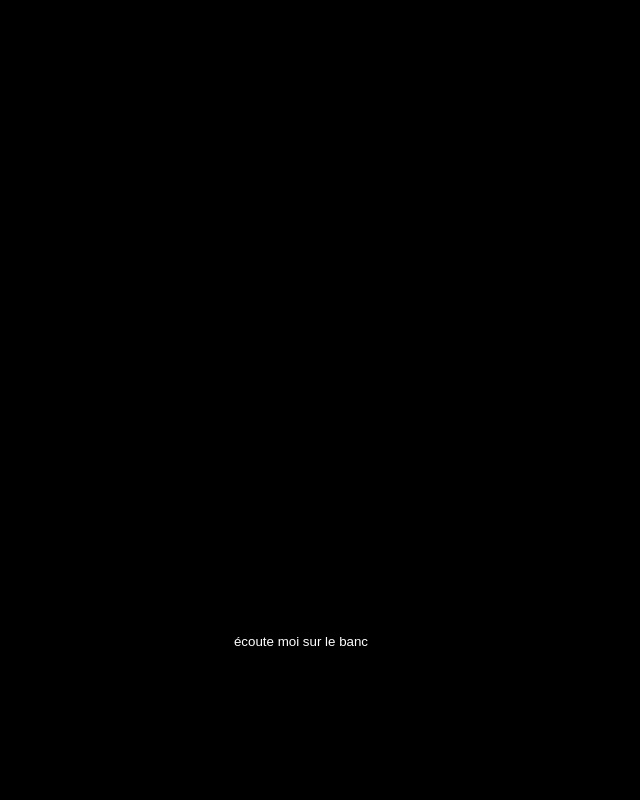
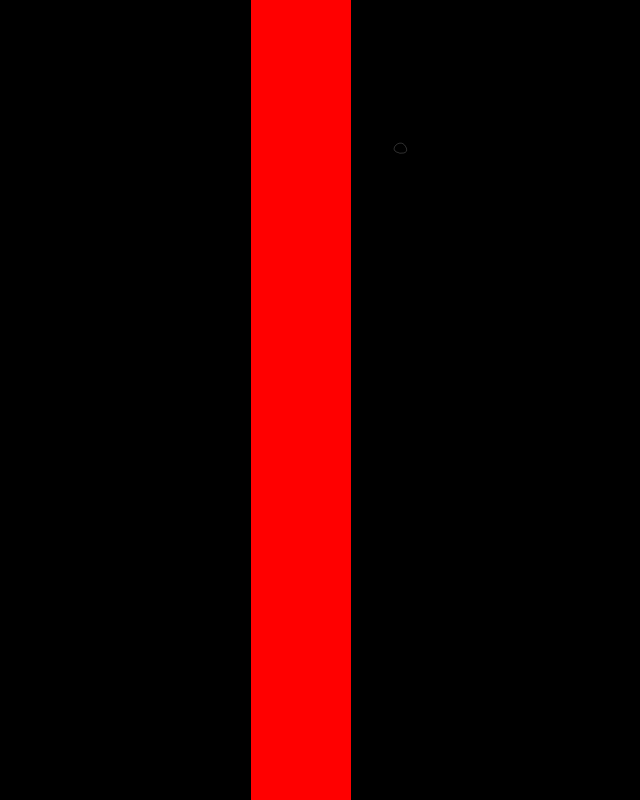
Before and after one commit to roman7501/esquif0.5, a React (Create React App) app: page /ecoute in a window 1280 px wide. Shown: the whole page, without its empty margins (339-979 px from the left). Built offline with nearby package versions, Linux system fonts and the light colour scheme; a web font is replaced by a local one.

Commit message:
test size caillou

```diff
--- a/src/Components/Cailloux.js
+++ b/src/Components/Cailloux.js
@@ -22,14 +22,22 @@ const Cailloux = ({
   caillou,
 }) => {
   // Effets motions
-  const svgVariants = {};
+  const svgVariants = {
+    hidden: { opacity: 0.7, pathLength: 0 },
+    visible: {
+      opacity: 0.7,
+      pathLength: 1,
+      transition: { duration: 1, ease: "easeInOut" },
+    },
+    exit: { opacity: 0, transition: { duration: 10 } },
+  };
 
   const pathVariants = {
     hidden: { opacity: 0.7, pathLength: 0 },
     visible: {
       opacity: 0.7,
       pathLength: 1,
-      transition: { duration: time, ease: "easeInOut" },
+      transition: { duration: 1, ease: "easeInOut" },
     },
     exit: { opacity: 0, transition: { duration: 10 } },
   };
@@ -38,7 +46,7 @@ const Cailloux = ({
     hidden: { opacity: 0 },
     visible: {
       opacity: 0.7,
-      transition: { delay: 25, duration: 10, ease: "easeInOut" },
+      transition: { delay: 0, duration: 1, ease: "easeInOut" },
     },
   };
 
@@ -46,25 +54,23 @@ const Cailloux = ({
     <div className={className}>
       {index >= caillou && (
         <div>
-          <div
-            onClick={() => agrandirChemin()}
-            style={{
-              position: "fixed",
-              top: `${pY}px`,
-              right: `${pX}px`,
-              display: isClicked && "none",
-            }}
-          >
+          {!isClicked && (
             <AnimatePresence>
               <motion.svg
+                onClick={() => agrandirChemin()}
                 style={{
                   fill: "none",
+                  transform: "scale(0.2)",
+                  position: "relative",
+                  top: `${pY}px`,
+                  right: `${pX}px`,
                 }}
                 variants={svgVariants}
                 initial="hidden"
                 animate="visible"
                 exit="exit"
                 className="caillou"
+                viewBox="-15 -15 100 100"
                 xmlns="http://www.w3.org/2000/svg"
               >
                 <g id="Layer_2" data-name="Layer 2">
@@ -74,34 +80,30 @@ const Cailloux = ({
                 </g>
               </motion.svg>
             </AnimatePresence>
-          </div>
+          )}
+
           {isClicked && (
-            <div
-              style={{
-                position: "fixed",
-                top: `${pY}px`,
-                right: `${pX}px`,
-              }}
-              onClick={assombrirChemin}
-            >
+            <>
               <AnimatePresence>
                 <motion.svg
+                  onClick={assombrirChemin}
                   variants={svgVariants}
                   initial="hidden"
                   animate="visible"
                   style={{
                     fill: "white",
+                    position: "relative",
+                    transform: "scale(0.2)",
+                    top: `${pY}px`,
+                    right: `${pX}px`,
                   }}
                   className="caillou"
+                  viewBox="-15 -15 100 100"
                   xmlns="http://www.w3.org/2000/svg"
                 >
                   <g id="Layer_2" data-name="Layer 2">
                     <g id="Layer_1-2" data-name="Layer 1-2">
-                      <motion.path
-                        variants={pathVariants2}
-                        d={pathSvg}
-                        transform="translate(0 0)"
-                      />
+                      <motion.path variants={pathVariants2} d={pathSvg} />
                     </g>
                   </g>
                 </motion.svg>
@@ -116,7 +118,7 @@ const Cailloux = ({
                   {titre}
                 </motion.p>
               </AnimatePresence>
-            </div>
+            </>
           )}
         </div>
       )}
@@ -137,9 +139,9 @@ export default styled(Cailloux)`
   }
   .caillou {
     stroke: #f6f6f6;
+    stroke-width: 2;
     stroke-miterlimit: 10;
   }
-
   .titre {
     margin-top: -90px;
     font-family: "Helvetica", "Arial", sans-serif;
@@ -147,11 +149,4 @@ export default styled(Cailloux)`
     font-style: normal;
     font-size: 14px;
   }
-  .distance {
-    margin-top: -90px;
-    font-family: "Helvetica", "Arial", sans-serif;
-    font-weight: 400;
-    font-style: normal;
-    font-size: 14px;
-  }
 `;
--- a/src/Components/Chemin.js
+++ b/src/Components/Chemin.js
@@ -20,7 +20,7 @@ const Chemin = ({
     visible: {
       opacity: 0.7,
       pathLength: nextStep,
-      transition: { duration: 30, ease: "easeInOut" },
+      transition: { duration: 1, ease: "easeInOut" },
     },
   };
 
--- a/src/Components/Listen.js
+++ b/src/Components/Listen.js
@@ -1,10 +1,11 @@
-import React, { useState } from "react";
+import React from "react";
 import { Link } from "react-router-dom";
 import styled from "styled-components";
 import { motion, AnimatePresence } from "framer-motion";
+import Walk from "./Walk";
 
 const Listen = ({ className }) => {
-  const [isPlay, setIsPlay] = useState(false);
+  // const [isPlay, setIsPlay] = useState(false);
 
   const fadeVariants = {
     hidden: {
@@ -24,32 +25,26 @@ const Listen = ({ className }) => {
   };
 
   return (
-    <div className={className}>
-      <button className="ecoute" onClick={() => setIsPlay(true)}>
+    <motion.div className={className} variants={fadeVariants}>
+      {/* <button className="ecoute" onClick={() => setIsPlay(true)}>
         écoute moi sur le banc
-      </button>
-      {isPlay && (
+      </button> */}
+      {/* {isPlay && ( */}
       <div>
-          <audio
+        {/* <audio
             autoPlay={true}
             src="https://firebasestorage.googleapis.com/v0/b/esquif-f53eb.appspot.com/o/debut2.mp3?alt=media&token=1f523b5b-b4fa-43c2-afd5-84a79abbb5ad"
-          ></audio>
+          ></audio> */}
         <Link to="/cailloux">
           <AnimatePresence>
-              <motion.button
-                className="caillou"
-                variants={fadeVariants}
-                initial="hidden"
-                animate="visible"
-                exit="exit"
-              >
-                cailloux (appuie dessus)
-              </motion.button>
+            <div className="walk">
+              <Walk />
+            </div>
           </AnimatePresence>
         </Link>
       </div>
-      )}
-    </div>
+      {/* )} */}
+    </motion.div>
   );
 };
 
@@ -72,4 +67,9 @@ export default styled(Listen)`
     border: none;
     color: white;
   }
+  .walk {
+    background: red;
+    min-height: 100vh;
+    width: 100px;
+  }
 `;
--- a/src/Components/Walk.js
+++ b/src/Components/Walk.js
@@ -39,22 +39,6 @@ const Walk = ({ className }) => {
     },
   };
 
-  const penseesVariants = {
-    hidden: {
-      opacity: 0,
-    },
-    visible: {
-      opacity: 1,
-      transition: {
-        delay: 60,
-        duration: 2,
-      },
-    },
-    exit: {
-      opacity: 0,
-      transition: { duration: 2 },
-    },
-  };
   return (
     <div className={className}>
       <Chemin
@@ -73,8 +57,8 @@ const Walk = ({ className }) => {
             titre="le foyer"
             text=" "
             pathSvg="M3.3913,18.49C.8833,23.2136-.4716,28.8946,1.3161,33.9354c1.6568,4.6719,5.7292,8.0728,10,10.59A50.6126,50.6126,0,0,0,48.7285,49.99c4.9021-1.2126,9.9256-3.423,12.5972-7.7083,3.1483-5.05,2.2177-11.6489.1261-17.22C57.2864,13.9664,48.2237,1.6734,35.9818.6106,23.0132-.5152,9.4612,7.0569,3.3913,18.49Z"
-            pY={380}
-            pX={-180}
+            pY={100}
+            pX={-100}
             displayText={displayText}
             agrandirChemin={agrandirChemin}
             assombrirChemin={assombrirChemin}
@@ -99,20 +83,7 @@ const Walk = ({ className }) => {
             </motion.p>
           </AnimatePresence>
         )}
-        {caillou === 1 && displayText === false && (
-          <AnimatePresence>
-            <motion.p
-              variants={penseesVariants}
-              initial="hidden"
-              animate="visible"
-              exit="exit"
-              className="pensee"
-            >
-              et là j’ai pris à gauche Oui c’est ça
-            </motion.p>
-          </AnimatePresence>
-        )}
-        {caillou >= 1 && (
+        {/* {caillou >= 0 && (
           <Cailloux
             index={1}
             pathSvg="M11.7159,2.3662C6.7394,3.8382,2.0612,7.3843.6811,12.3871c-1.9924,7.2223,3.2644,14.3534,8.7374,19.47A100.3741,100.3741,0,0,0,43.4328,52.7516c10.9112,3.983,24.3918,5.58,33.069-2.1418,7.63-6.79,8.5837-19.1239,3.8683-28.1841S66.3717,7.3732,56.6045,4.3857C43.7211.445,24.9158-1.5383,11.7159,2.3662Z"
@@ -142,20 +113,7 @@ const Walk = ({ className }) => {
             </motion.p>
           </AnimatePresence>
         )}
-        {caillou === 2 && displayText === false && (
-          <AnimatePresence>
-            <motion.p
-              variants={penseesVariants}
-              initial="hidden"
-              animate="visible"
-              exit="exit"
-              className="pensee"
-            >
-              je suis passée sous le toit de feuilles comme un tunnel
-            </motion.p>
-          </AnimatePresence>
-        )}
-        {caillou >= 2 && (
+        {caillou >= 0 && (
           <Cailloux
             index={2}
             pathSvg="M14.6146,1.659c-4.7437-.407-10.241.3256-12.9224,4.26-3.4141,5.009-.206,11.8678,3.7978,16.4193a51.5261,51.5261,0,0,0,22.95,14.986c6.0071,1.9084,13.667,2.2038,17.4831-2.8126,2.5073-3.2958,2.4717-7.8028,2.3258-11.9414l-.3009-8.5315c-.1219-3.4572-.3333-7.1712-2.47-9.8939C39.6243-3.3115,22.7945,2.3606,14.6146,1.659Z"
@@ -186,7 +144,7 @@ const Walk = ({ className }) => {
             </motion.p>
           </AnimatePresence>
         )}
-        {caillou >= 3 && (
+        {caillou >= 0 && (
           <Cailloux
             index={3}
             pathSvg="M29.4166,2.4365C17.1779,8.2011,6.7665,18.3654,2.111,31.0674-.2695,37.5625-.8987,45.4705,3.45,50.85c4.07,5.0344,11.1073,6.2925,17.5159,7.2083,14.3875,2.0558,30.5767,3.6676,42.0249-5.2859,8.1805-6.3979,12.1938-19.2,12.6457-29.5756.3993-9.1655-2.88-14.9326-12.5314-18.5683C53.0776.8514,38.508-1.8457,29.4166,2.4365Z"
@@ -215,7 +173,7 @@ const Walk = ({ className }) => {
             </motion.p>
           </AnimatePresence>
         )}
-        {caillou >= 4 && (
+        {caillou >= 0 && (
           <Cailloux
             index={4}
             pathSvg="M15.929,1.0781C10.14,2.1694,4.4406,5.3547,1.7884,10.6153c-3.9076,7.751.09,17.61,6.8071,23.1082S24.07,41.3972,32.511,43.4207c4.329,1.0377,8.7457,2.0829,13.1834,1.73s8.9812-2.3436,11.2985-6.1446c2.4224-3.9732,1.9575-9.1851-.0212-13.3969s-5.27-7.6408-8.5026-10.9876C37.8,3.5766,32.1-1.9678,15.929,1.0781Z"
@@ -245,7 +203,7 @@ const Walk = ({ className }) => {
             </motion.p>
           </AnimatePresence>
         )}
-        {caillou >= 5 && (
+        {caillou >= 0 && (
           <Cailloux
             index={5}
             pathSvg="M2.7232,33.6388C6.4711,40.7925,13.5354,45.89,21.2638,48.2335c9.3264,2.8287,20.8745,1.1791,26.5046-6.776C57.8211,27.2534,43.0053,4.5632,27.8778.8769,9.3346-3.6417-5.8933,17.1922,2.7232,33.6388Z"
@@ -274,20 +232,7 @@ const Walk = ({ className }) => {
             </motion.p>
           </AnimatePresence>
         )}
-        {caillou === 6 && displayText === false && (
-          <AnimatePresence>
-            <motion.p
-              variants={penseesVariants}
-              initial="hidden"
-              animate="visible"
-              exit="exit"
-              className="pensee"
-            >
-              à ce moment j’ai traversé je suis sortie du chemin
-            </motion.p>
-          </AnimatePresence>
-        )}
-        {caillou >= 6 && (
+        {caillou >= 0 && (
           <Cailloux
             index={6}
             pathSvg="M19.9269,1.38C11.0647,3.3887,2.9247,9.9713.8024,18.807-1.646,29.0009,4.3455,39.75,12.8281,45.9107s19.0167,8.6586,29.2886,10.7557c5.7622,1.1765,12.3531,2.0951,17.0077-1.5,5.8023-4.4811,5.3344-13.3315,3.4489-20.4161C56.7159,12.743,45.3864-4.3918,19.9269,1.38Z"
@@ -318,7 +263,7 @@ const Walk = ({ className }) => {
             </motion.p>
           </AnimatePresence>
         )}
-        {caillou >= 7 && (
+        {caillou >= 0 && (
           <Cailloux
             index={7}
             pathSvg="M29.4166,7.8078C17.1779,13.5724,6.7665,23.7366,2.111,36.4387-.269,42.9337-.899,50.8418,3.45,56.2214,7.52,61.2559,14.5574,62.514,20.966,63.43c14.3875,2.0558,30.5767,3.6676,42.0249-5.2859,8.1805-6.3978,12.0432-17.1072,12.4952-27.4827.3992-9.1655.7128-25.5586-8.9387-29.1942C56.52-2.31,38.508,3.5256,29.4166,7.8078Z"
@@ -348,7 +293,7 @@ const Walk = ({ className }) => {
             </motion.p>
           </AnimatePresence>
         )}
-        {caillou >= 8 && (
+        {caillou >= 0 && (
           <Cailloux
             index={8}
             pathSvg="M29.4166,7.8078C17.1779,13.5724,6.7665,23.7366,2.111,36.4387-.269,42.9337-.899,50.8418,3.45,56.2214,7.52,61.2559,14.5574,62.514,20.966,63.43c14.3875,2.0558,30.5767,3.6676,42.0249-5.2859,8.1805-6.3978,12.0432-17.1072,12.4952-27.4827.3992-9.1655.7128-25.5586-8.9387-29.1942C56.52-2.31,38.508,3.5256,29.4166,7.8078Z"
@@ -363,7 +308,7 @@ const Walk = ({ className }) => {
             caillou={caillou}
             time={40}
           />
-        )}
+        )} */}
       </div>
     </div>
   );
@@ -381,8 +326,4 @@ export default styled(Walk)`
     font-size: 14px;
     text-align: center;
   }
-  .pensee {
-    font-size: 12px;
-    margin-left: 5px;
-  }
 `;
```
Lines whose indentation alone changed are shown as unchanged.
